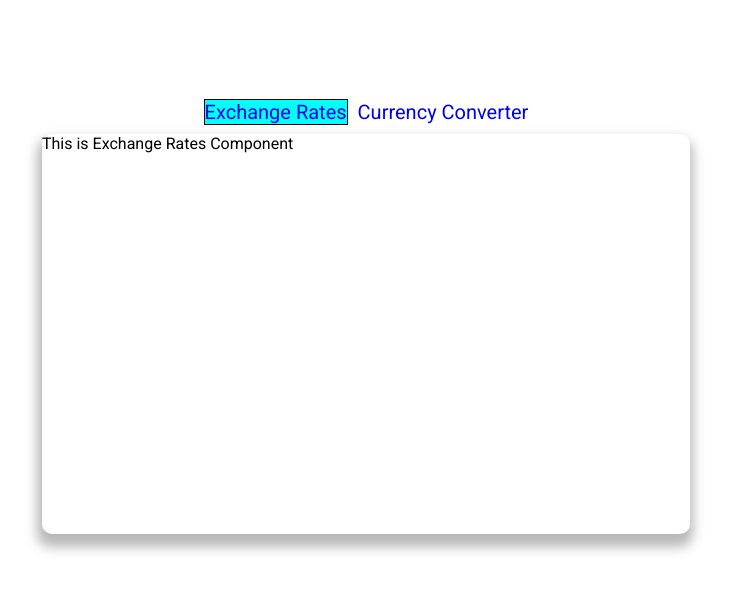
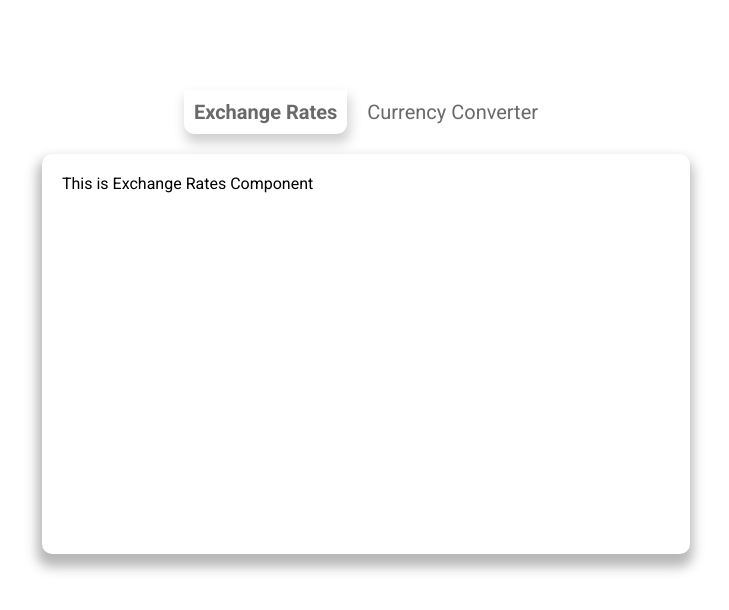
Before and after one commit to elene19/currency-app, a website built with Vite: page index.html in a window 1280 px wide. Shown: the whole page, without its empty margins (274-1003 px from the left). Built offline with nearby package versions, Linux system fonts and the light colour scheme.

Commit message:
changing styles

```diff
--- /dev/null
+++ b/src/pages/converter.module.css
@@ -0,0 +1,3 @@
+.const {
+  background-color: green;
+}
--- a/src/pages/converter.ts
+++ b/src/pages/converter.ts
@@ -1,6 +1,7 @@
+import styles from "./converter.module.css";
+
 export default function Converter() {
-  //   const converterCont = document.getElementById("app");
-  //   converterCont.innerHTML = "hahah"
+  return `<div class=${styles.const}>
 
-  return `<div id="converter-container"><p>converter</p></div>`;
+  </div>`;
 }
--- a/src/style.css
+++ b/src/style.css
@@ -13,13 +13,18 @@ body {
   display: flex;
   flex-direction: column;
   margin: 100px;
-  gap: 1rem;
+  gap: 3rem;
 }
 
 a {
   text-decoration: none;
+  padding: 1rem;
+  color: #696969;
 }
 
+li {
+  list-style-type: none;
+}
 nav {
   margin: 0 auto;
   /* background-color: red; */
@@ -35,11 +40,18 @@ nav {
   height: 400px;
   border-radius: 10px;
   box-shadow: -1px 9px 12px 4px rgba(85, 85, 85, 0.42);
+  padding: 2rem;
 }
 
 .active {
-  background-color: aqua;
-  border: 1px solid black;
+  /* background-color: aqua;
+  border: 1px solid black; */
+  /* padding: 20px; */
+  border-bottom-left-radius: 10px;
+  border-bottom-right-radius: 10px;
+  /* color: #000; */
+  font-weight: 600;
+  box-shadow: 2px 8px 12px 1px rgba(85, 85, 85, 0.27);
 }
 
 ul {
```
